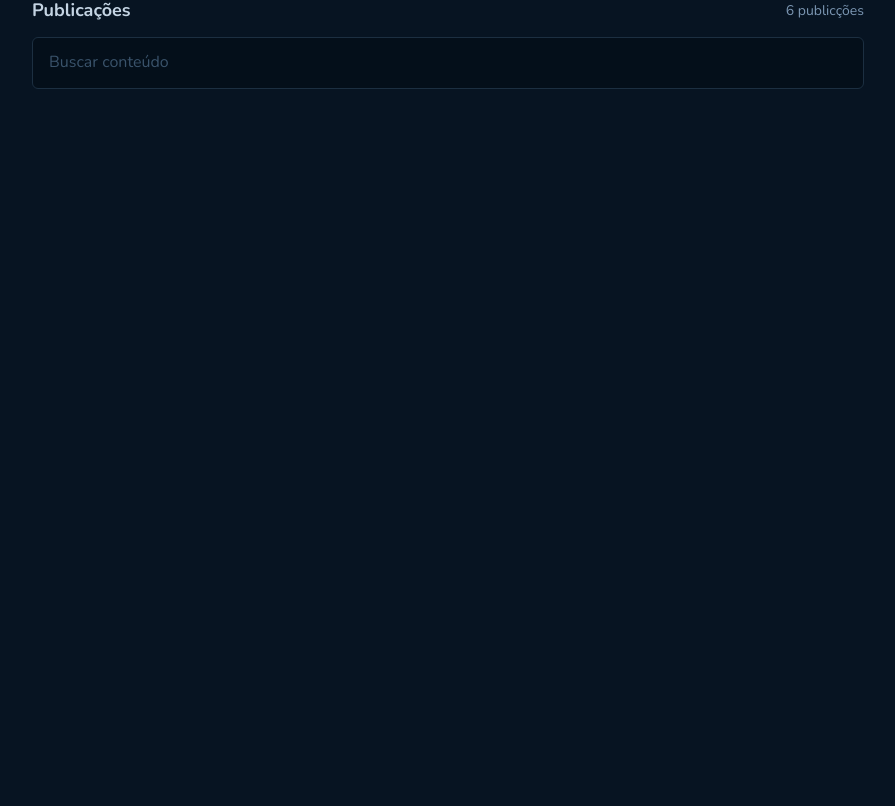
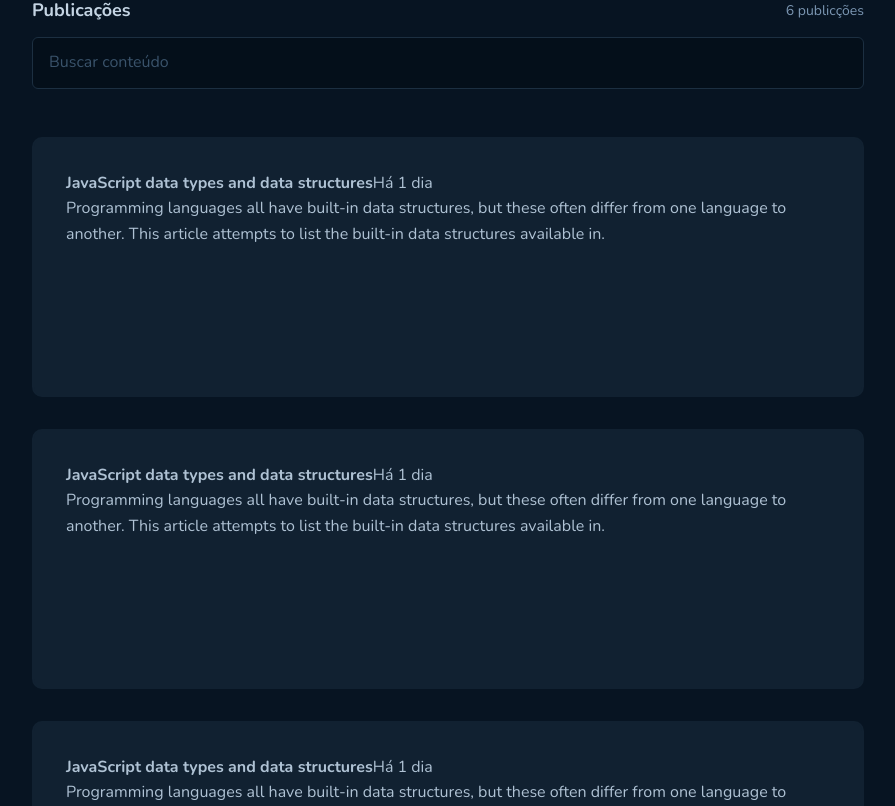
Before and after one commit to Jonatan1103/blog-github, a React (Vite) app: page / in a window 1280 px wide. Shown: the part 494-1300 px from the top of the page, without its empty margins (192-1087 px from the left). Before the commit the page ends 800 px from the top, so only its background shows below. Built offline with nearby package versions, Linux system fonts and the light colour scheme.

Commit message:
blog component

```diff
--- /dev/null
+++ b/src/pages/Blog/components/Post/index.tsx
@@ -0,0 +1,18 @@
+import { PostContainer } from "./styles";
+
+export function Post() {
+  return (
+    <PostContainer>
+      <div>
+        <strong>
+          JavaScript data types and data structures
+        </strong>
+        <span>Há 1 dia</span>
+      </div>
+
+      <span>
+        Programming languages all have built-in data structures, but these often differ from one language to another. This article attempts to list the built-in data structures available in.
+      </span>
+    </PostContainer>
+  )
+}
--- /dev/null
+++ b/src/pages/Blog/components/Post/styles.ts
@@ -0,0 +1,15 @@
+import styled from "styled-components";
+
+export const PostContainer = styled.div`
+  width: 100%;
+  height: 16.25rem;
+  border-radius: 10px;
+  background-color: ${(props) => props.theme.colors["base-post"]};
+  border: 2px solid ${(props) => props.theme.colors["base-post"]};
+  padding: 2rem;
+  transition: .3s;
+
+  &:hover {
+    border-color: ${(props) => props.theme.colors["base-label"]};
+  }
+`
--- a/src/pages/Blog/index.tsx
+++ b/src/pages/Blog/index.tsx
@@ -1,11 +1,22 @@
+import { Post } from "./components/Post";
 import { Profile } from "./components/Profile";
 import { SearchInput } from "./components/SearchInput";
+import { PostsListContainer } from "./styles";
 
 export function Blog() {
   return (
     <>
       <Profile/>
       <SearchInput/>
+
+      <PostsListContainer>
+        <Post />
+        <Post />
+        <Post />
+        <Post />
+        <Post />
+        <Post />
+      </PostsListContainer>
     </>
   )
 }
--- /dev/null
+++ b/src/pages/Blog/styles.ts
@@ -0,0 +1,9 @@
+import styled from "styled-components";
+
+export const PostsListContainer = styled.section`
+  width: 100%;
+  display: grid;
+  grid-template-columns: repeat(auto-fit, minmax(26rem, 1fr));
+  gap: 2rem;
+  margin-bottom: 14rem;
+`
```
